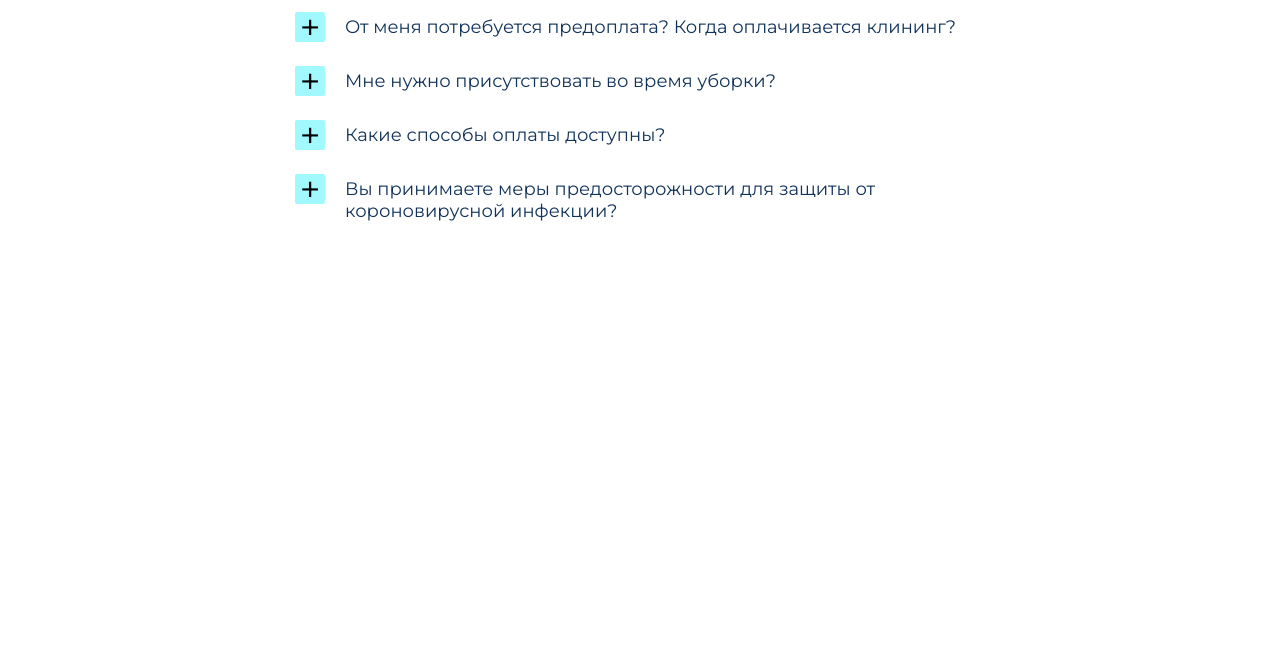
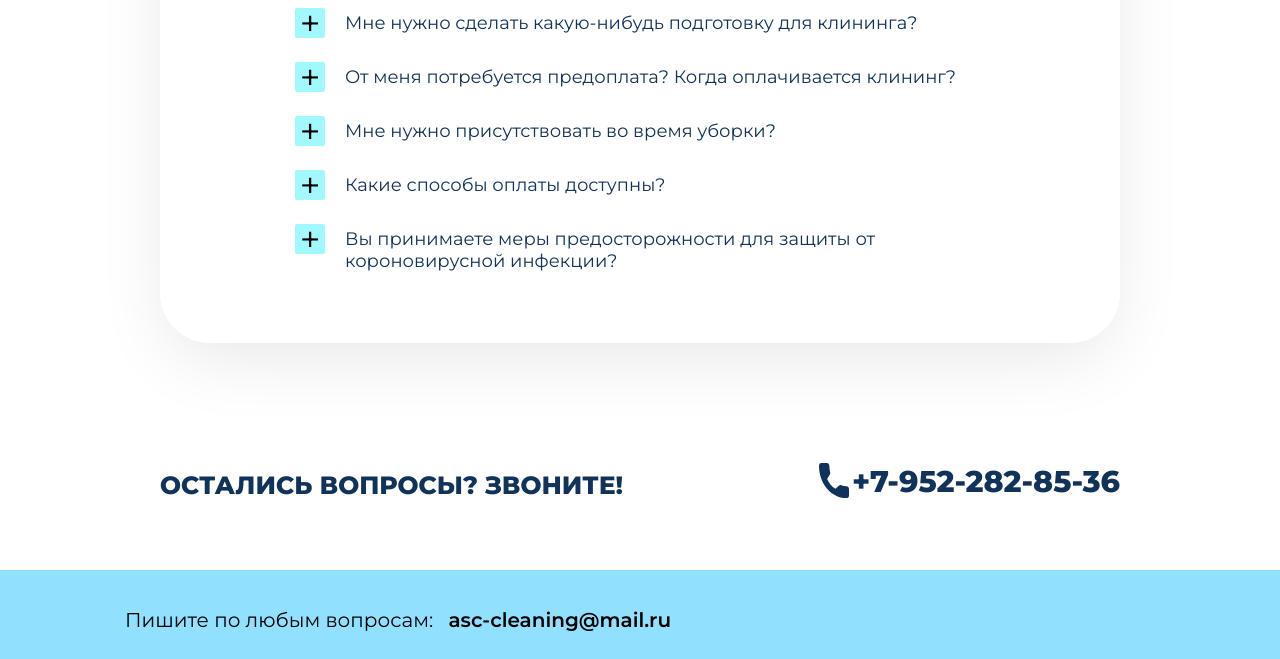
Before and after one commit to SerjTs/dry-cleaner, a website: page app/index.html in a window 1280 px wide. Shown: the part 6326-6985 px from the top of the page. Before the commit the page ends 6619 px from the top, so only its background shows below. Drawn offline with nearby package versions, Linux system fonts and the light colour scheme; files that its build step writes are made by us from their sources; files whose address does not match are found by name.

Commit message:
added contacts and footer

```diff
--- a/app/index.html
+++ b/app/index.html
@@ -791,12 +791,47 @@
             </div>
           </div>
         </div>
-
-
-
       </div>
     </div>
   </section>
+  <!-- faq -->
+
+  <!-- contacts -->
+  <section class="contacts">
+    <div class="container-sm">
+      <div class="contacts__wrapper">
+        <h2 class="contacts__title">
+          ОСТАЛИСЬ ВОПРОСЫ? ЗВОНИТЕ!
+        </h2>
+        <a href="tel:+79522828536" class="contacts__link">
+          +7-952-282-85-36
+        </a>
+      </div>
+    </div>
+  </section>
+  <!-- / contacts -->
+
+  <!-- footer -->
+  <footer class="footer">
+    <div class="container">
+      <p class="footer__text">
+        Пишите по любым вопросам:
+        <a href="mailto:asc-cleaning@mail.ru" class="footer__link-email">
+          asc-cleaning@mail.ru
+        </a>
+      </p>
+      <p class="footer__text">
+        Мы в соцсетях:
+        <a href="https://instagram.com" class="footer__link-instagram" target="_blank">
+          <img src="images/svg/instagram.svg" alt="ссылка на инстаграм">
+        </a>
+      </p>
+      <p class="footer__confidential">
+        Публичная оферта / Политика конфиденциальности
+      </p>
+    </div>
+  </footer>
+  <!-- / footer -->
 
 
   <script src="js/jquery-3.6.0.min.js"></script>
--- a/app/scss/style.scss
+++ b/app/scss/style.scss
@@ -591,6 +591,11 @@ label {
 //  faq
 .faq {
   padding: 50px 0;
+  &__wrapper {
+    padding: 50px 0 50px;
+    box-shadow: 0px 21px 72px -10px rgba(0, 0, 0, 0.1);
+    border-radius: 50px;
+  }
 }
 .accordion {
   width: 100%;
@@ -647,6 +652,76 @@ label {
 }
 // /faq
 
+// contacts
+.contacts {
+  padding: 70px 0 70px;
+  &__wrapper {
+    display: flex;
+    justify-content: space-between;
+    align-items: flex-end;
+  }
+  &__title {
+    padding: 0;
+    margin: 0;
+    font-family: Montserrat;
+    font-weight: 800;
+    font-size: 25px;
+    line-height: 30px;
+ }
+  &__link {
+    margin: 0;
+    padding: 0;
+    font-family: Montserrat;
+    font-style: normal;
+    font-weight: 800;
+    font-size: 30px;
+    line-height: 37px;
+    color: #11325A;
+    text-decoration: none;
+    position: relative;
+    &::before {
+      position: absolute;
+      content: '';
+      width: 30px;
+      height: 35px;
+      background-image: url('../images/svg/phone.svg');
+      left: -33px;
+    }
+  }
+}
+// /contacts
+
+// footer
+.footer {
+  padding: 20px 0 15px;
+  background: rgba(125, 219, 254, 0.85);
+
+  &__text,
+  &__link-email {
+    margin-bottom: 35px;
+    font-weight: normal;
+    font-size: 20px;
+    color: #000;
+  }
+  &__link-email {
+    padding-left: 10px;
+    font-weight: 600;
+    font-size: 20px;
+    color: #000000;
+    text-decoration: none;
+  }
+  &__link-instagram {
+    padding-left: 5px;
+    vertical-align: middle;
+  }
+  &__confidential {
+    font-weight: 200;
+    font-size: 20px;
+    color: #000000;
+  }
+}
+// /footer
+
 
 
 @import 'media';
```
Also changed, not shown: app/images/svg/instagram.svg (added), app/images/svg/phone.svg (added).
